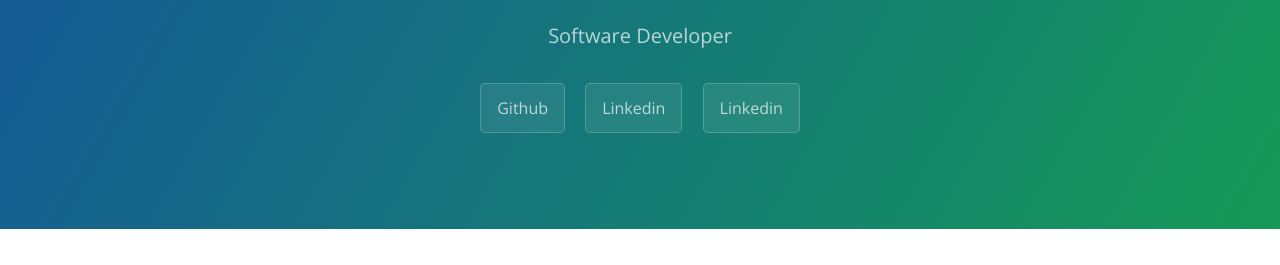
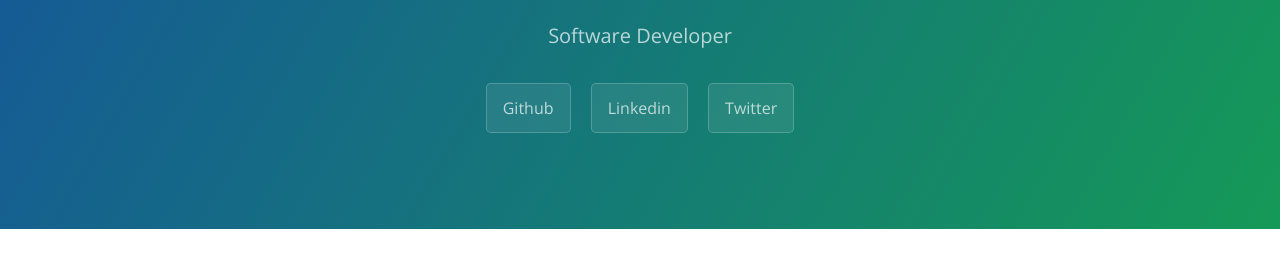
Before and after one commit to prasanna1433/prasanna1433.github.io, a Jekyll site: the page built from index.md, in a window 1280 px wide and 900 px high. Shown: the part 154-419 px from the top of the window. Built offline with Jekyll 4.4.1, drawn with Linux system fonts in a browser that asks for light colours.

Commit message:
changeing test in button

```diff
--- a/_layouts/default.html
+++ b/_layouts/default.html
@@ -16,7 +16,7 @@
       <h2 class="project-tagline">{{ site.description | default: site.github.project_tagline }}</h2>
         <a href="{{ site.author.github  }}" class="btn">Github</a>
         <a href="{{ site.author.linkedin }}" class="btn">Linkedin</a>
-        <a href="{{ site.author.twitter }}" class="btn">Linkedin</a>
+        <a href="{{ site.author.twitter }}" class="btn">Twitter</a>
     </section>
 
     <section class="main-content">
```
